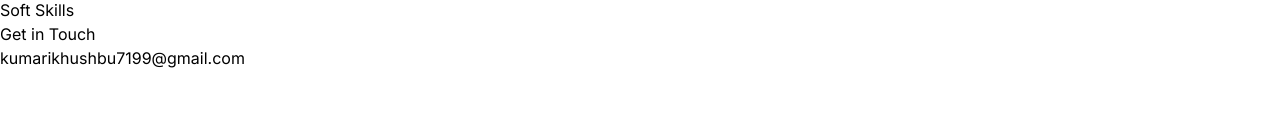
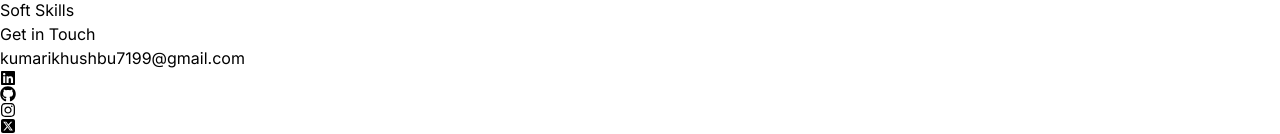
Before and after one commit to Khushbu8130/React_Portfolio, a React (Vite) app: page / in a window 1280 px wide. Shown: the part 3608-3742 px from the top of the page. Before the commit the page ends 3678 px from the top, so only its background shows below. Built offline with nearby package versions, Linux system fonts and the light colour scheme.

Commit message:
Update Contact.jsx

```diff
--- a/src/components/Contact.jsx
+++ b/src/components/Contact.jsx
@@ -1,6 +1,7 @@
 import React from 'react'
 import { CONTACT } from '../constants'
 import { motion } from 'framer-motion'
+import { FaLinkedin, FaGithub, FaInstagram, FaSquareXTwitter } from 'react-icons/fa6'
 
 const Contact = () => {
     return (
@@ -24,7 +25,28 @@ const Contact = () => {
                     className='my-4'>{CONTACT.phoneNo}</motion.p>
                 <a href='#' className='border-b'>{CONTACT.email}</a>
             </div>
+
+
+            {/* Social Media Icons */}
+            <div className='mt-12 flex items-center justify-center gap-6 text-2xl'>
+                <a href='https://www.linkedin.com/in/khushbu-kumari-b727b525a/' target='_blank' rel='noopener noreferrer'>
+                    <FaLinkedin className='hover:text-blue-700' />
+                </a>
+                <a href='https://github.com/Khushbu8130' target='_blank' rel='noopener noreferrer'>
+                    <FaGithub className='hover:text-gray-700' />
+                </a>
+                <a href='https://www.instagram.com/' target='_blank' rel='noopener noreferrer'>
+                    <FaInstagram className='hover:text-pink-600' />
+                </a>
+                <a href='https://twitter.com/' target='_blank' rel='noopener noreferrer'>
+                    <FaSquareXTwitter className='hover:text-blue-500' />
+                </a>
+            </div>
+
         </div>
+
+
+
     )
 }
 
```
